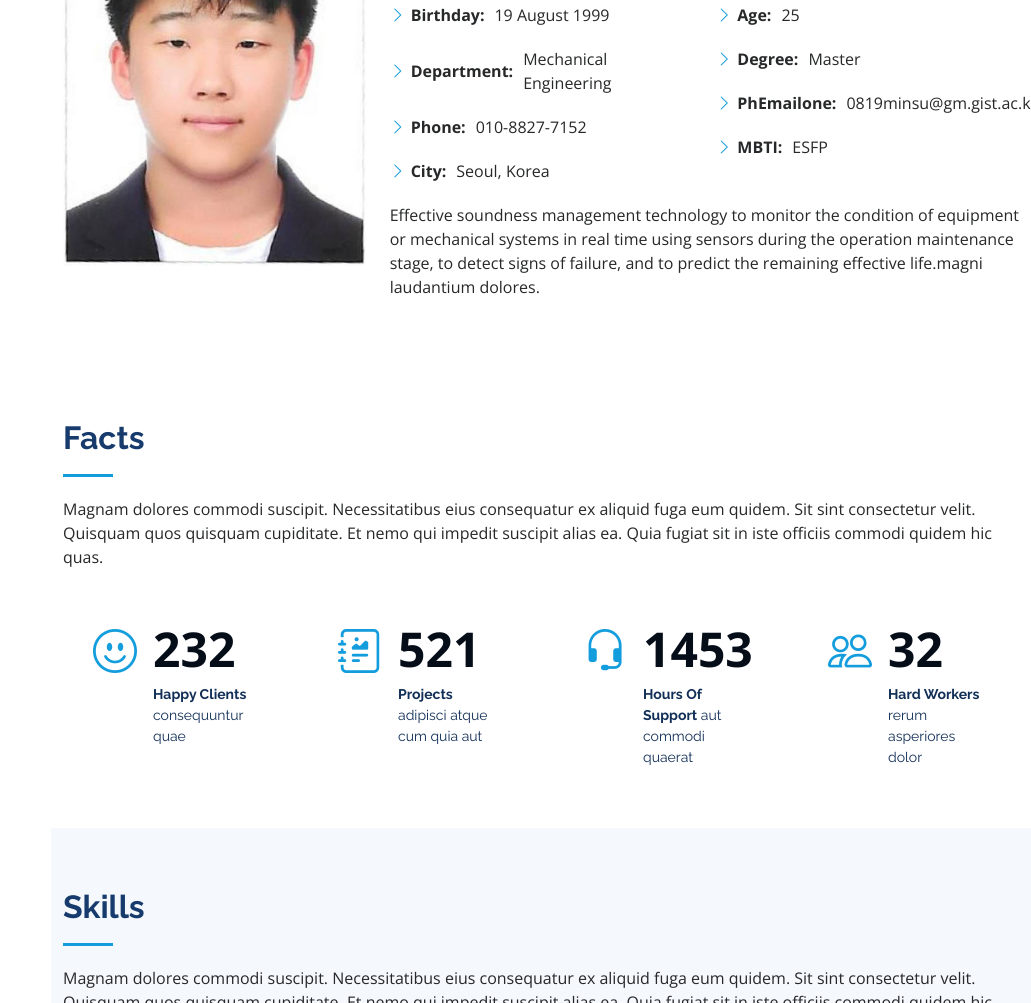
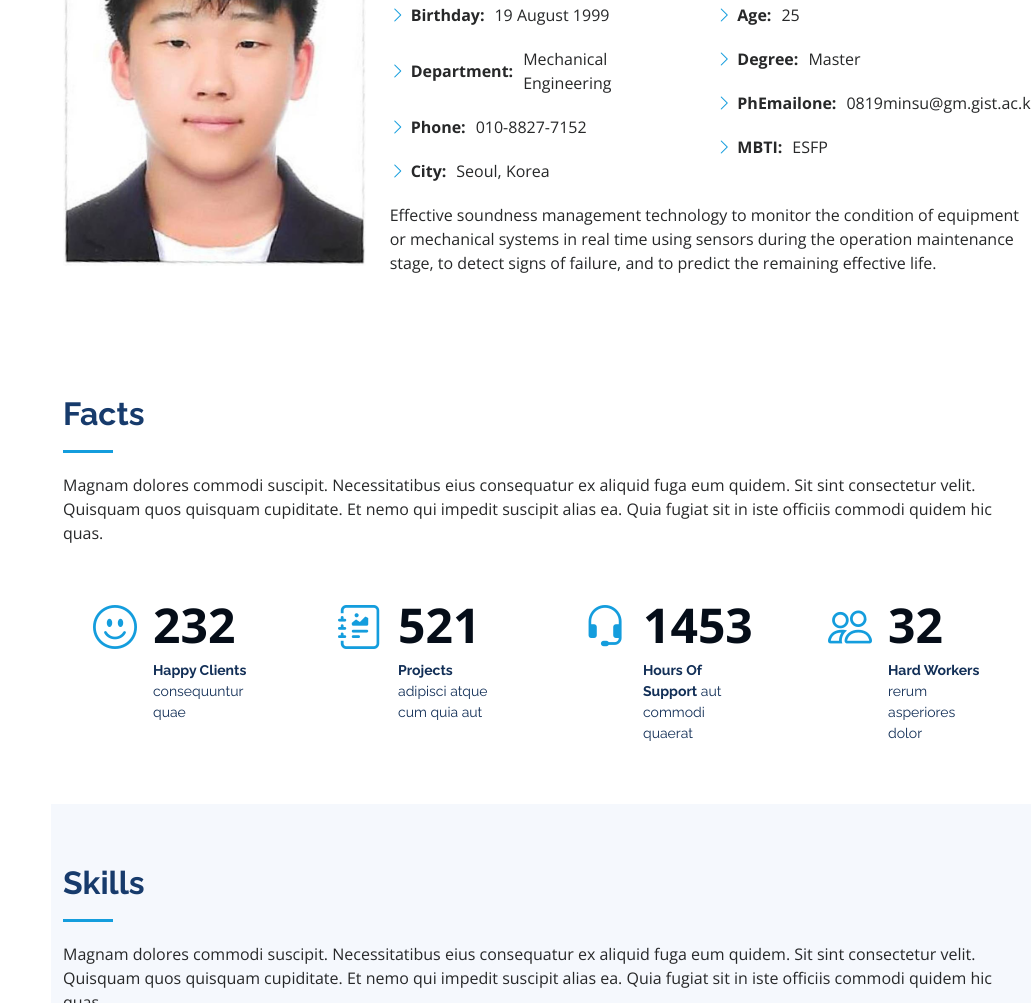
Before and after one commit to 20221020/20221020.github.io, a plain HTML site: page index.html in a window 1280 px wide. Shown: the part 1165-2168 px from the top of the page, without its empty margins (249-1280 px from the left). Drawn offline with nearby package versions, Linux system fonts and the light colour scheme.

Commit message:
Update index.html

```diff
--- a/index.html
+++ b/index.html
@@ -117,7 +117,7 @@
               </div>
             </div>
             <p>
-              Effective soundness management technology to monitor the condition of equipment or mechanical systems in real time using sensors during the operation maintenance stage, to detect signs of failure, and to predict the remaining effective life.magni laudantium dolores.
+              Effective soundness management technology to monitor the condition of equipment or mechanical systems in real time using sensors during the operation maintenance stage, to detect signs of failure, and to predict the remaining effective life.
             </p>
           </div>
         </div>
```
